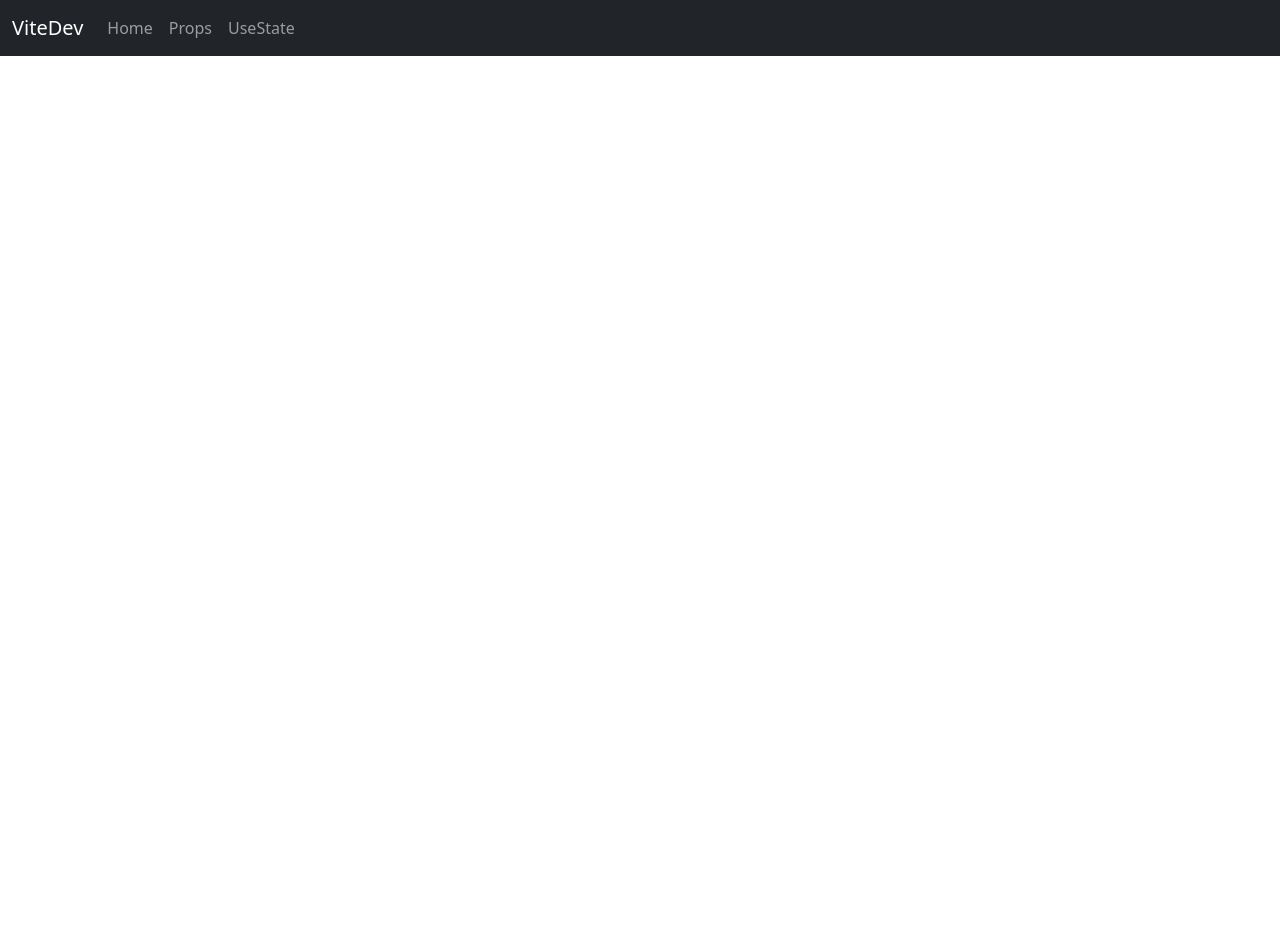
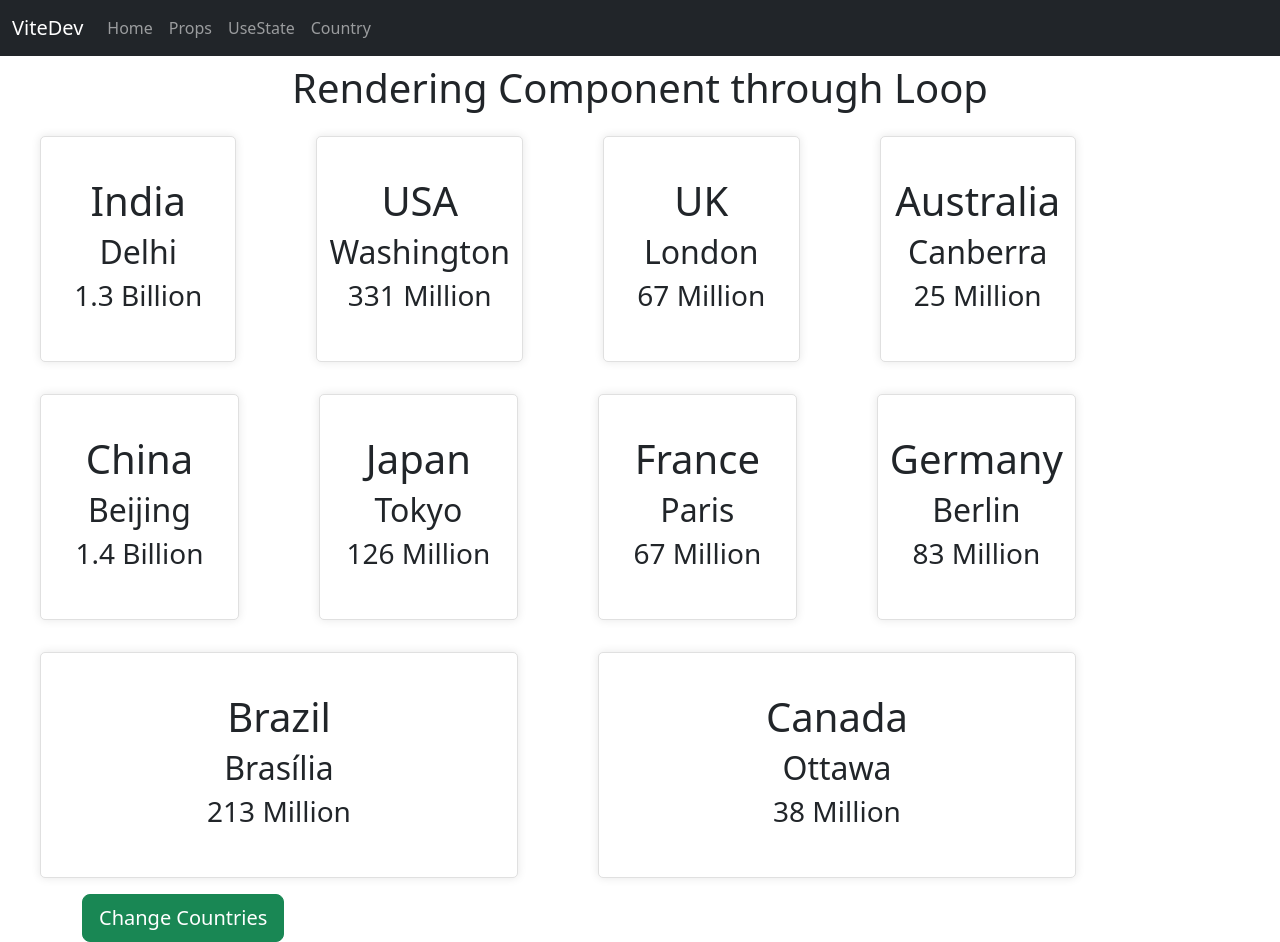
Before and after one commit to night-slayer18/vitedev, a React (Vite) app: page /country in a window 1280 px wide. Before the commit the page ends 800 px from the top, so only its background shows below. Built offline with nearby package versions, Linux system fonts and the light colour scheme.

Commit message:
rendering component using loops and conditional rendering

```diff
--- a/src/App.css
+++ b/src/App.css
@@ -36,3 +36,23 @@
 .user:hover {
     transform: scale(1.05);
 }
+
+.country {
+    display: flex;
+    flex-direction: column;
+    justify-content: center;
+    align-items: center;
+    text-align: center;
+    width: fit-content;
+    margin: 2.5rem;
+    padding: 2.5rem;
+    border: 1px solid #e0e0e0;
+    border-radius: 5px;
+    box-shadow: 0 0 10px rgba(0, 0, 0, 0.1);
+    background-color: #fff;
+    transition: transform 0.3s ease;
+}
+
+.country:hover {
+    transform: scale(1.05);
+}
--- a/src/App.jsx
+++ b/src/App.jsx
@@ -7,6 +7,7 @@ import {
 } from 'react-router-dom';
 import Product from './components/Product';
 import User from './components/User';
+import Country from './components/Country';
 function App() {
   return (
     <>
@@ -15,6 +16,7 @@ function App() {
         <Routes>
           <Route exact path="/props" element={<Product/>} />
           <Route exact path="/user" element={<User/>} />
+          <Route exact path="/country" element={<Country/>} />
         </Routes>
       </BrowserRouter>
     </>
--- /dev/null
+++ b/src/components/Country.jsx
@@ -0,0 +1,130 @@
+import { useState } from 'react';
+import CountryItem from "./CountryItem"
+
+const Country = () => {
+    const [country, setCountry] = useState([
+        {
+            name: "India",
+            capital: "Delhi",
+            population: "1.3 Billion"
+        },
+        {
+            name: "USA",
+            capital: "Washington",
+            population: "331 Million"
+        },
+        {
+            name: "UK",
+            capital: "London",
+            population: "67 Million"
+        },
+        {
+            name: "Australia",
+            capital: "Canberra",
+            population: "25 Million"
+        },
+        {
+            name: "China",
+            capital: "Beijing",
+            population: "1.4 Billion"
+        },
+        {
+            name: "Japan",
+            capital: "Tokyo",
+            population: "126 Million"
+        },
+        {
+            name: "France",
+            capital: "Paris",
+            population: "67 Million"
+        },
+        {
+            name: "Germany",
+            capital: "Berlin",
+            population: "83 Million"
+        },
+        {
+            name: "Brazil",
+            capital: "Brasília",
+            population: "213 Million"
+        },
+        {
+            name: "Canada",
+            capital: "Ottawa",
+            population: "38 Million"
+        }
+    ]);
+    const [loading, setLoading] = useState(false);
+    const changeCountry = () => {
+        setInterval(() => {
+            setCountry([
+                {
+                    name: "UK",
+                    capital: "London",
+                    population: "67 Million"
+                },
+                {
+                    name: "Australia",
+                    capital: "Canberra",
+                    population: "25 Million"
+                },
+                {
+                    name: "China",
+                    capital: "Beijing",
+                    population: "1.4 Billion"
+                },
+                {
+                    name: "Japan",
+                    capital: "Tokyo",
+                    population: "126 Million"
+                },
+                {
+                    name: "France",
+                    capital: "Paris",
+                    population: "67 Million"
+                },
+                {
+                    name: "Germany",
+                    capital: "Berlin",
+                    population: "83 Million"
+                },
+                {
+                    name: "Brazil",
+                    capital: "Brasília",
+                    population: "213 Million"
+                },
+                {
+                    name: "Canada",
+                    capital: "Ottawa",
+                    population: "38 Million"
+                },
+                {
+                    name: "Russia",
+                    capital: "Moscow",
+                    population: "146 Million"
+                },
+                {
+                    name: "South Africa",
+                    capital: "Pretoria",
+                    population: "60 Million"
+                }
+            ])
+            setLoading(true);
+        }, 2000);
+    }
+  return (
+    <>
+    <h1 className='text-center my-2 '>Rendering Component through Loop</h1>
+    <div className="container row">
+        {country.map((country, index) => (
+            <CountryItem key={index} country={country}/>
+        ))}
+    </div>
+    <div className="container">
+        <button onClick={changeCountry} className='btn btn-success btn-lg'>{loading?'Changed Countries':'Change Countries'}</button>
+    </div>
+    </>
+  )
+}
+
+export default Country
--- /dev/null
+++ b/src/components/CountryItem.jsx
@@ -0,0 +1,21 @@
+import PropTypes from 'prop-types';
+
+const CountryItem = (props) => {
+    return (
+        <div className="country col my-3">
+                <h1>{props.country.name}</h1>
+                <h2>{props.country.capital}</h2>
+                <h3>{props.country.population}</h3>
+        </div>
+    )
+}
+
+CountryItem.propTypes = {
+    country: PropTypes.shape({
+        name: PropTypes.string.isRequired,
+        capital: PropTypes.string.isRequired,
+        population: PropTypes.number.isRequired,
+    }).isRequired,
+};
+
+export default CountryItem
--- a/src/components/Navbar.jsx
+++ b/src/components/Navbar.jsx
@@ -20,6 +20,9 @@ const Navbar = () => {
                 <li className="nav-item">
                 <Link className="nav-link" to="/user">UseState</Link>
                 </li>
+                <li className="nav-item">
+                <Link className="nav-link" to="/country">Country</Link>
+                </li>
             </ul>
             </div>
         </div>
```
